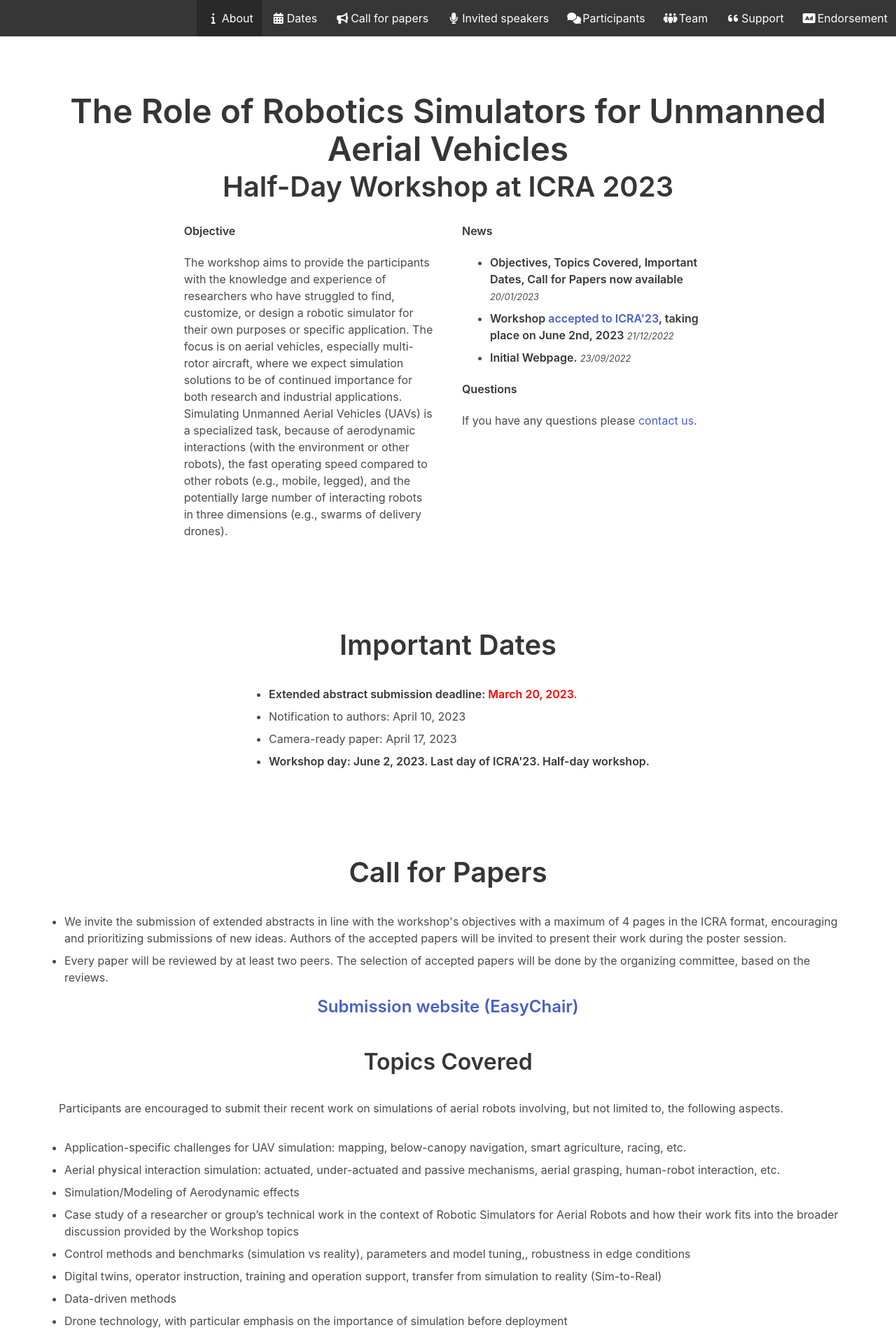
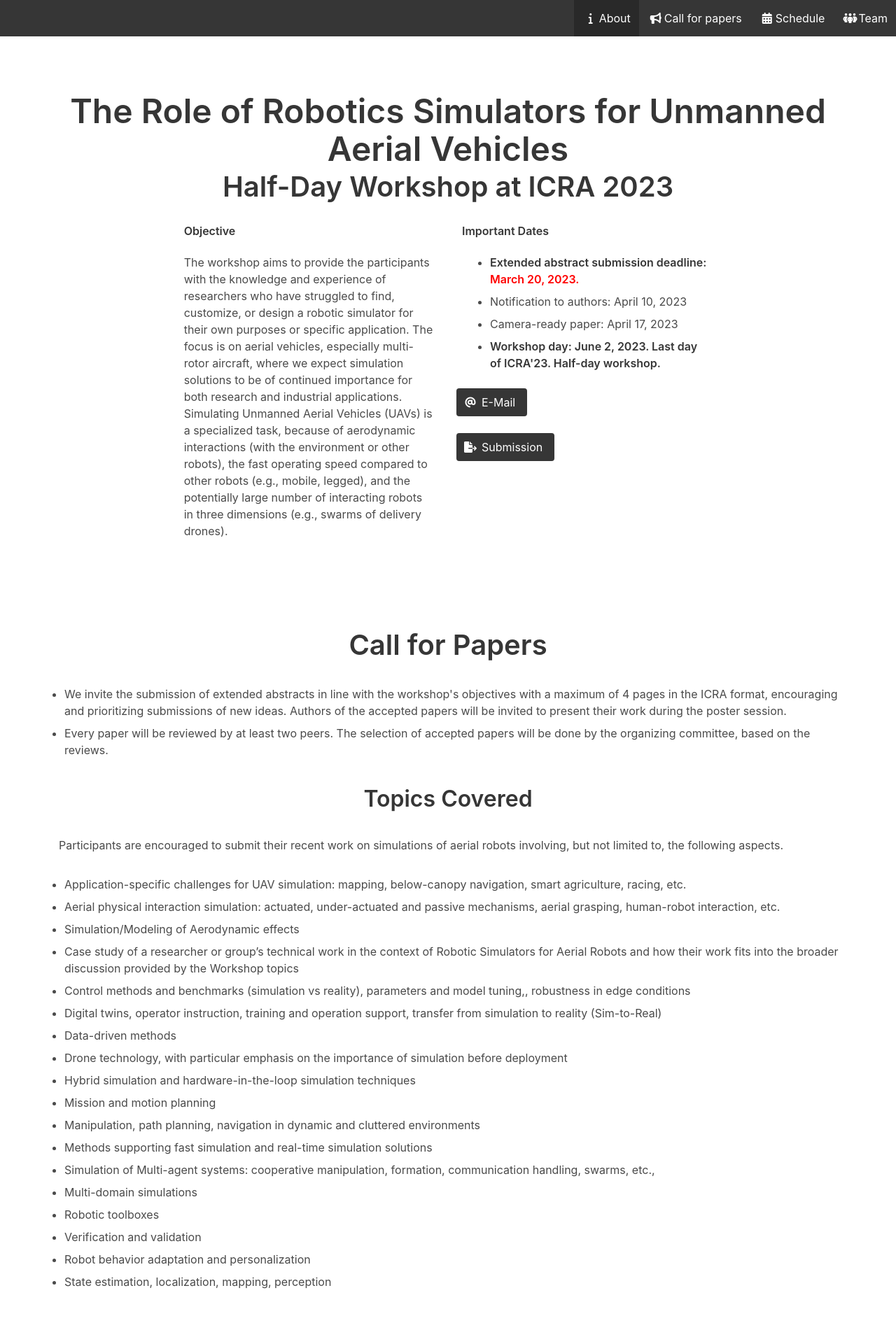
Before and after one commit to IMRCLab/workshop-uav-sims-icra2023, a Jekyll site: the page built from index.html, in a window 1280 px wide. Shown: the top 1911 px of the page at 70% size. Built offline with Jekyll 4.4.1, drawn with Linux system fonts in a browser that asks for light colours.

Commit message:
simplified structure

```diff
--- /dev/null
+++ b/_includes/imgcard.html
@@ -0,0 +1,11 @@
+<div class="tile is-parent">
+    <div class="tile is-child card equal-height">
+      <div class="card-image">
+        <a href="{{member.url}}">
+          <figure class="myimg">
+            <img src="assets/img/{{ member.image }}" alt="{{ member.name }}">
+          </figure>
+        </a>
+      </div>
+    </div>
+</div>
--- a/assets/css/main.css
+++ b/assets/css/main.css
@@ -98,6 +98,17 @@ width: auto;
 height: auto;
 }
 
+.myimg img {
+  /* display: block;
+  max-height:200px;
+  width: auto;
+  height: auto; */
+  width: auto;
+  height: auto;
+  max-width: 100%;
+  max-height: 100%;
+}
+
 /* ######################### */
 
 .is-flex-wrap {
--- a/index.html
+++ b/index.html
@@ -23,6 +23,8 @@ title: The Role of Robotics Simulators for Unmanned Aerial Vehicles
       <div class="column is-half is-4-desktop">
 
         <div class="content paper">
+
+          <!--
           <h2 class="subtitle is-6">News</h2>
 
           <ul>
@@ -39,19 +41,56 @@ title: The Role of Robotics Simulators for Unmanned Aerial Vehicles
               <span class="note">23/09/2022</span>
             </li>
           </ul>
+          -->
+
+          <h2 class="subtitle is-6">Important Dates</h2>
+
+          <ul>
+            <li>
+              <span class="title">Extended abstract submission deadline: <p style="color:red;display:inline">March 20, 2023.</p>
+              </span>
+            </li>
+            <li>
+              Notification to authors: April 10, 2023
+            </li>
+            <li>
+              Camera-ready paper: April 17, 2023
+            </li>
+            <li>
+              <span class="title"<b>Workshop day: June 2, 2023. Last day of ICRA'23. Half-day workshop.</b></span>
+            </li>
+          </ul>
 
         </div>
 
+        <p class="buttons">
+          <a href="mailto:rs4uavs@googlegroups.com" class="button is-dark">
+            <span class="icon">
+              <i class="fas fa-at"></i>
+            </span>
+            <span>E-Mail</span>
+          </a>
+        </p>
+
+        <a href="https://easychair.org/conferences/?conf=rs4uavs" class="button is-dark">
+          <span class="icon">
+            <i class="fas fa-file-export"></i>
+          </span>
+          <span>Submission</span>
+        </a>
+
+        <!--
         <div class="content paper">
           <h2 class="subtitle is-6">Questions</h2>
             If you have any questions please <a href="mailto: rs4uavs@googlegroups.com">contact us</a>.
         </div>
+        -->
 
       </div>
     </div>
 </section>
 
-
+<!--
 <section class="section" id="dates">
   <div class="section-heading">
       <h2 class="title is-2">Important Dates</h2>
@@ -77,6 +116,7 @@ title: The Role of Robotics Simulators for Unmanned Aerial Vehicles
     </div>
   </div>
 </section>
+-->
 
 <section class="section" id="CFP">
   <div class="section-heading">
@@ -92,7 +132,7 @@ title: The Role of Robotics Simulators for Unmanned Aerial Vehicles
         <li>Every paper will be reviewed by at least two peers. The selection of accepted papers will be done by the organizing committee, based on
           the reviews.</li>
       </ul>
-      <center><h3><a href="https://easychair.org/conferences/?conf=rs4uavs">Submission website (EasyChair)</a></h3></center>
+      <!-- <center><h3><a href="https://easychair.org/conferences/?conf=rs4uavs">Submission website (EasyChair)</a></h3></center> -->
     </div>
   </div>
 
@@ -140,8 +180,37 @@ title: The Role of Robotics Simulators for Unmanned Aerial Vehicles
       </ul>
     </div>
   </div>
+
+  <div class="section-heading">
+    <h2 class="title is-3">Invited Speakers</h2>
+  </div>
+
+  <div class="columns is-centered">
+    <div class="content paper">
+      <ul>
+        <li>TBD</li>
+      </ul>
+    </div>
+  </div>
+
+  <div class="section-heading">
+    <h2 class="title is-3">Plans to encourage interaction among participants</h2>
+  </div>
+
+  <div class="columns is-centered">
+    <div class="content paper">
+      A set of actions are planned to solicit broad and active participation in the workshop, including:
+      <ul>
+        <li>Discussion poster of contributed abstracts</li>
+        <li>Creation of online pools among both in person and remote participants to identify top discussions themes during round tables and breaks</li>
+        <li>Breakout sessions and a round table (i.e., presentation session followed by an open discussion) with the speakers and the participants</li>
+      </ul>
+    </div>
+  </div>
+
 </section>
 
+<!--
 <section class="section" id="speakers">
   <div class="section-heading">
     <h2 class="title is-2">Invited Speakers</h2>
@@ -153,6 +222,7 @@ title: The Role of Robotics Simulators for Unmanned Aerial Vehicles
       </ul>
     </div>
   </div>
+  -->
 <!--div class="container">
   <div class="team tile is-ancestor is-flex-wrap">
       {% for member in site.data.speakers %}
@@ -160,8 +230,9 @@ title: The Role of Robotics Simulators for Unmanned Aerial Vehicles
       {%- endfor %}
   </div>
 </div-->
-</section>
-
+<!--
+</section> -->
+<!--
 <section class="section" id="plan-participants">
   <div class="section-heading">
     <h2 class="title is-2">Plans to encourage interaction among participants</h2>
@@ -177,7 +248,7 @@ title: The Role of Robotics Simulators for Unmanned Aerial Vehicles
         </ul>
       </div>
     </div>
-</section>
+</section> -->
 
 
 <section class="section" id="team">
@@ -208,14 +279,20 @@ title: The Role of Robotics Simulators for Unmanned Aerial Vehicles
           {%- endfor %}
       </div>
   </div>
-</section>
 
-<section class="section" id="support">
   <div class="section-heading">
-      <h2 class="title is-2">Support</h2>
+      <h2 class="title is-3">Support</h2>
   </div>
 
-  <div class="columns is-centered">
+  <div class="container">
+    <div class="team tile is-ancestor is-flex-wrap">
+        {% for member in site.data.team.support %}
+            {% include imgcard.html %}
+        {%- endfor %}
+    </div>
+  </div>
+
+  <!-- <div class="columns is-centered">
     <div class="content paper">
       <center>
       <ul>
@@ -237,13 +314,20 @@ title: The Role of Robotics Simulators for Unmanned Aerial Vehicles
       </ul>
       </center>
     </div>
+  </div> -->
+
+  <div class="section-heading">
+      <h2 class="title is-3">Endorsement</h2>
   </div>
-</section>
 
-<section class="section" id="endorsement">
-  <div class="section-heading">
-      <h2 class="title is-2">Endorsement</h2>
+  <div class="container">
+    <div class="team tile is-ancestor is-flex-wrap">
+        {% for member in site.data.team.endorsement %}
+            {% include imgcard.html %}
+        {%- endfor %}
+    </div>
   </div>
+<!--
 
   <div class="columns is-centered">
     <div class="content paper">
@@ -253,5 +337,5 @@ title: The Role of Robotics Simulators for Unmanned Aerial Vehicles
         </a>
       </center>
     </div>
-  </div>
+  </div> -->
 </section>
```
Also changed, not shown: _data/navigation.yml (+18 -15 lines), _data/team.yml (+22 -0 lines).
